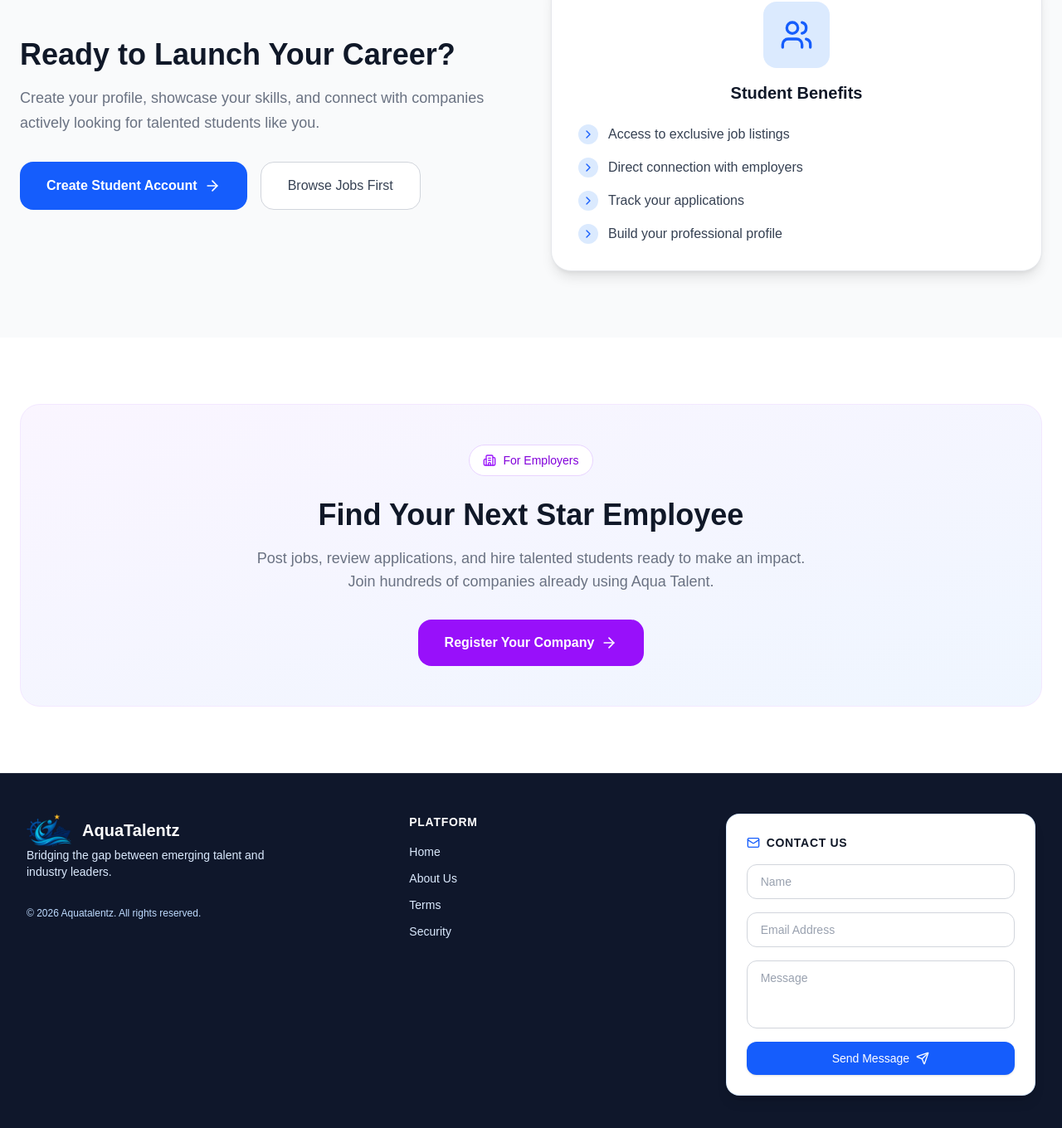
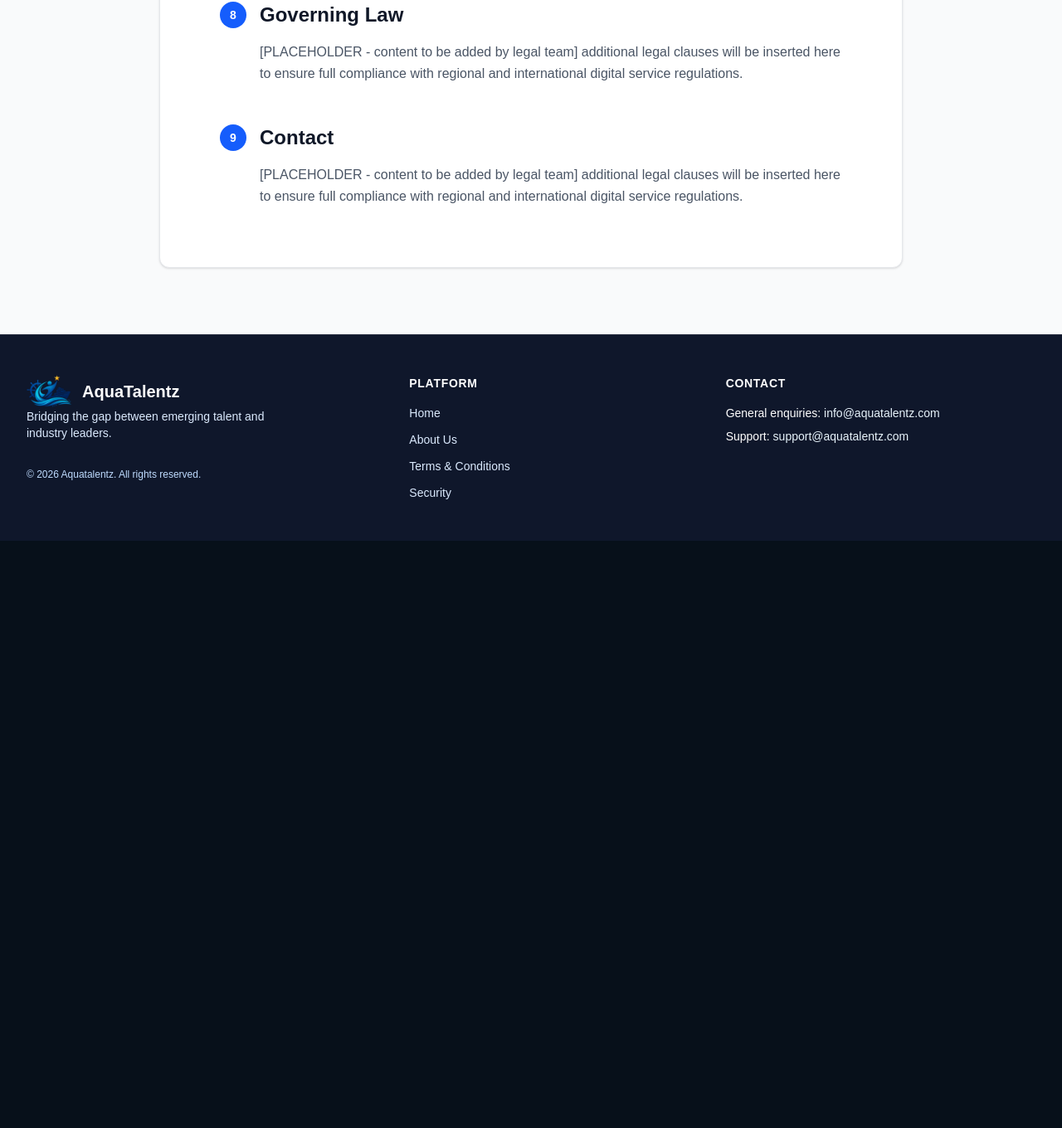
Before and after one commit to wnr-group/aqua-talent-client, a React (Vite) app: page /terms in a window 1280 px wide. Before the commit this address led to /. Shown: the part 1419-2779 px from the top of the page at 83% size. After the commit the page ends 2071 px from the top, so only its background shows below. Built offline with nearby package versions, Linux system fonts and the light colour scheme; no server answers.

Commit message:
feat: add /terms route and TermsPage, update Footer with mailto links

```diff
--- a/src/App.tsx
+++ b/src/App.tsx
@@ -13,6 +13,7 @@
 import PublicJobDetailPage from '@/features/public/pages/PublicJobDetailPage'
 import AboutPage from './features/public/pages/AboutPage'
 import SecurityPage from './features/public/pages/SecurityPage'
+import TermsPage from './features/public/pages/TermsPage'
 
 // Auth pages
 import LoginPage from '@/features/auth/pages/LoginPage'
@@ -69,6 +70,7 @@
         <Route path="/jobs/:jobId" element={<PublicJobDetailPage />} />
         <Route path="/about" element={<AboutPage />} />
         <Route path='/security' element={<SecurityPage />} />
+        <Route path='/terms' element={<TermsPage />} />
 
         {/* Auth routes */}
         <Route path="/login" element={<LoginPage />} />
--- a/src/components/layout/Footer.tsx
+++ b/src/components/layout/Footer.tsx
@@ -1,29 +1,7 @@
-import React, { useState } from 'react';
 import { Link } from 'react-router-dom';
-import Input from '@/components/common/Input';
-import Button from '@/components/common/Button';
-import { Mail, Send } from 'lucide-react';
 import Logo from '../common/Logo';
 
 export default function Footer() {
-    const [formData, setFormData] = useState({
-        name: '',
-        email: '',
-        message: ''
-    });
-
-    const handleSubmit = (e: React.FormEvent) => {
-        e.preventDefault();
-        const subject = encodeURIComponent(`Contact from ${formData.name}`);
-        const body = encodeURIComponent(
-            `Name: ${formData.name}\nEmail: ${formData.email}\n\nMessage:\n${formData.message}`
-        );
-        window.open(`mailto:support@aquatalentz.com?subject=${subject}&body=${body}`);
-    };
-
-    const handleChange = (e: React.ChangeEvent<HTMLInputElement | HTMLTextAreaElement>) => {
-        setFormData({ ...formData, [e.target.name]: e.target.value });
-    };
 
     return (
         <footer className="bg-slate-900 border-t border-white/10 py-12">
@@ -52,51 +30,30 @@
                         <ul className="space-y-3 text-sm">
                             <li><Link to="/" className="text-blue-100 hover:text-white transition-colors">Home</Link></li>
                             <li><Link to="/about" className="text-blue-100 hover:text-white transition-colors">About Us</Link></li>
-                            <li><Link to="/terms" className="text-blue-100 hover:text-white transition-colors">Terms</Link></li>
+                            <li><Link to="/terms" className="text-blue-100 hover:text-white transition-colors">Terms & Conditions</Link></li>
                             <li><Link to="/security" className="text-blue-100 hover:text-white transition-colors">Security</Link></li>
                         </ul>
                     </div>
 
-                    {/* Right Column: Contact Form */}
-                    <div className="bg-white p-6 rounded-xl border border-blue-400/20 shadow-lg">
-                        <h3 className="text-sm font-bold text-gray-900 uppercase tracking-wider mb-4 flex items-center gap-2">
-                            <Mail className="w-4 h-4 text-blue-600" /> Contact Us
+{/* Right Column: Contact Form */}
+                    <div className="flex flex-col gap-2">
+                         <h3 className="text-sm font-bold text-white uppercase tracking-wider mb-2">
+                            Contact
                         </h3>
-                        <form onSubmit={handleSubmit} className="space-y-4">
-                            <Input
-                                required
-                                name="name"
-                                placeholder="Name"
-                                value={formData.name}
-                                onChange={handleChange}
-                            />
-                            <Input
-                                required
-                                type="email"
-                                name="email"
-                                placeholder="Email Address"
-                                value={formData.email}
-                                onChange={handleChange}
-                            />
-                            <textarea
-                                required
-                                name="message"
-                                rows={3}
-                                placeholder="Message"
-                                value={formData.message}
-                                onChange={handleChange}
-                                className="block w-full px-4 py-2.5 bg-white border border-gray-300 rounded-lg text-gray-900 text-sm placeholder:text-gray-400 focus:ring-2 focus:ring-blue-500 focus:border-transparent focus:outline-none transition-colors duration-150 resize-none"
-                            />
-                            <Button
-                                type="submit"
-                                variant="primary"
-                                className="w-full bg-blue-600 hover:bg-blue-700"
-                                rightIcon={<Send className="w-4 h-4" />}
-                            >
-                                Send Message
-                            </Button>
-                        </form>
-                    </div>
+  <div className="flex gap-1">
+    <span className="text-sm text-white">General enquiries:</span>
+    <a href="mailto:info@aquatalentz.com" className="text-sm text-[--glow-teal] hover:underline">
+      info@aquatalentz.com
+    </a>
+  </div>
+
+  <div className="flex gap-1">
+    <span className="text-sm text-white">Support:</span>
+    <a href="mailto:support@aquatalentz.com" className="text-sm text-[--glow-teal] hover:underline">
+      support@aquatalentz.com
+    </a>
+  </div>
+</div>
 
                 </div>
             </div>
--- /dev/null
+++ b/src/features/public/pages/TermsPage.tsx
@@ -0,0 +1,96 @@
+
+
+import PublicNavbar from '@/components/layout/PublicNavbar'
+import Card, { CardContent } from '@/components/common/Card'
+
+// T&C to be added in content section by legal team.
+const TermsPage = () => {
+  const sections = [
+    {
+        title: 'Acceptance of Terms',
+        content:'[PLACEHOLDER - content to be added by legal team] additional legal clauses will be inserted here to ensure full compliance with regional and international digital service regulations.'
+    },
+    {
+        title: 'Use of Platform',
+        content:'[PLACEHOLDER - content to be added by legal team] additional legal clauses will be inserted here to ensure full compliance with regional and international digital service regulations.'
+
+    },
+    {
+        title: 'User Accounts',
+        content:'[PLACEHOLDER - content to be added by legal team] additional legal clauses will be inserted here to ensure full compliance with regional and international digital service regulations.'
+
+    },
+    {
+        title: 'Privacy',
+        content:'[PLACEHOLDER - content to be added by legal team] additional legal clauses will be inserted here to ensure full compliance with regional and international digital service regulations.'
+
+    },
+    {
+        title: 'Intellectual Property',
+        content:'[PLACEHOLDER - content to be added by legal team] additional legal clauses will be inserted here to ensure full compliance with regional and international digital service regulations.'
+
+    },
+    {
+        title: 'Prohibited Conduct',
+        content:'[PLACEHOLDER - content to be added by legal team] additional legal clauses will be inserted here to ensure full compliance with regional and international digital service regulations.'
+
+    },
+    {
+        title: 'Limitation of Liability',
+        content:'[PLACEHOLDER - content to be added by legal team] additional legal clauses will be inserted here to ensure full compliance with regional and international digital service regulations.'
+
+    },
+    {
+      title: 'Governing Law',
+      content:'[PLACEHOLDER - content to be added by legal team] additional legal clauses will be inserted here to ensure full compliance with regional and international digital service regulations.'
+    },
+    {
+      title: 'Contact',
+      content:'[PLACEHOLDER - content to be added by legal team] additional legal clauses will be inserted here to ensure full compliance with regional and international digital service regulations.'
+    }
+  ]
+
+  return (
+    <div className="min-h-screen bg-gray-50 flex flex-col">
+      <PublicNavbar />
+
+      <main className="flex-1 pt-24 pb-20 px-6">
+        <div className="max-w-4xl mx-auto">
+          {/* Hero Section */}
+          <div className="text-center mb-12">
+            <h1 className="text-4xl font-extrabold text-gray-900 mb-4">Terms & Conditions</h1>
+            <p className="text-gray-500 font-medium mb-6">Last updated: April 24, 2026</p>
+            <p className="text-lg text-gray-600 max-w-2xl mx-auto leading-relaxed">
+              Welcome to Aquatalentz. Please read our terms and conditions carefully as they contain important information regarding your legal rights, remedies, and obligations.
+            </p>
+          </div>
+
+          {/* Main Content Card */}
+          <Card className="shadow-lg border-gray-100 overflow-hidden">
+            <CardContent className="p-8 md:p-12 space-y-12">
+              {sections.map((section, index) => (
+                <section key={index} className="space-y-4">
+                  <div className="flex items-center gap-4">
+                    <span className="flex-shrink-0 flex items-center justify-center w-8 h-8 rounded-full bg-blue-600 text-white text-sm font-bold">
+                      {index + 1}
+                    </span>
+                    <h2 className="text-2xl font-bold text-gray-900">{section.title}</h2>
+                  </div>
+                  <div className="pl-12 space-y-4">
+                    <p className="text-gray-600 leading-relaxed">
+                      {section.content}
+                    </p>
+                  </div>
+                </section>
+              ))}
+            </CardContent>
+          </Card>
+
+
+        </div>
+      </main>
+    </div>
+  )
+}
+
+export default TermsPage
```
